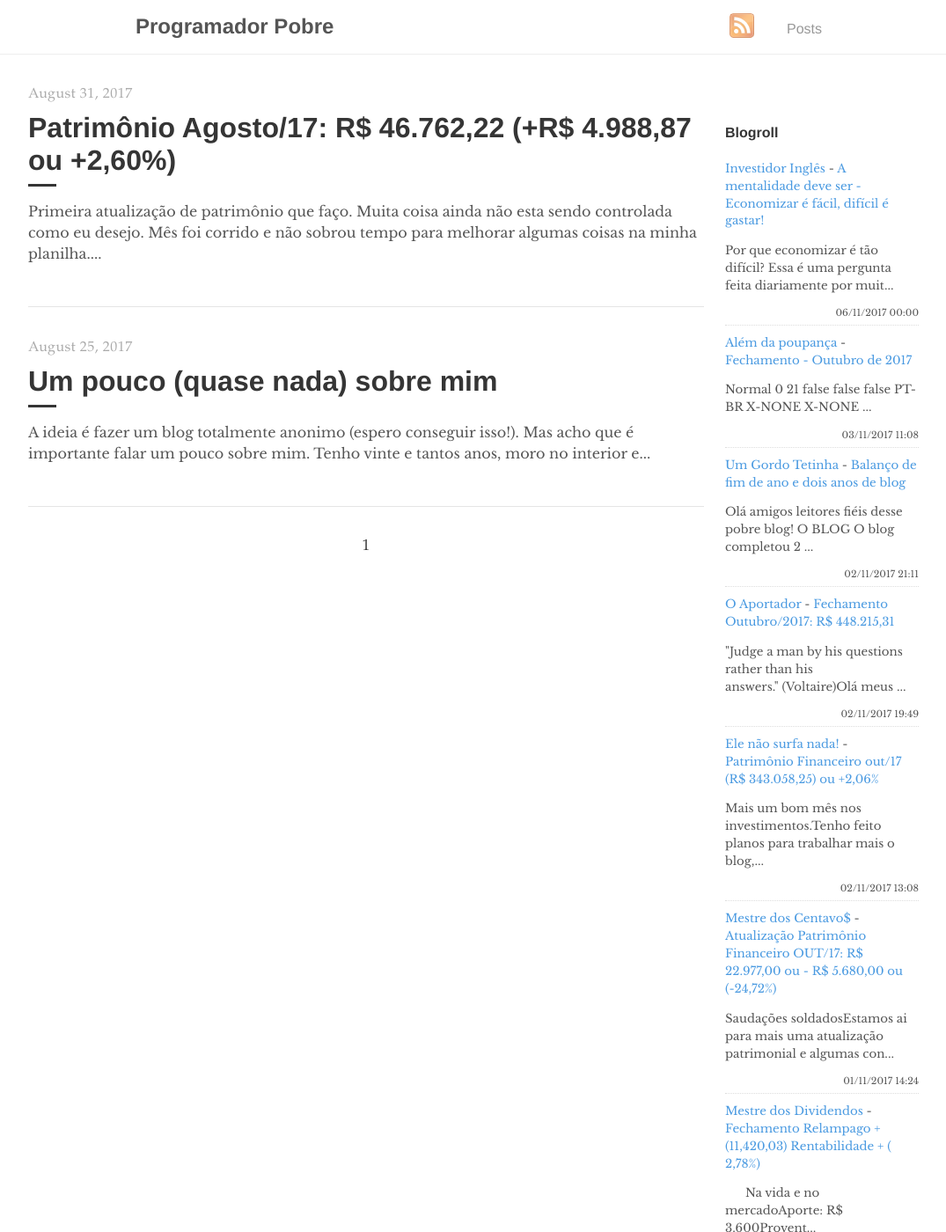
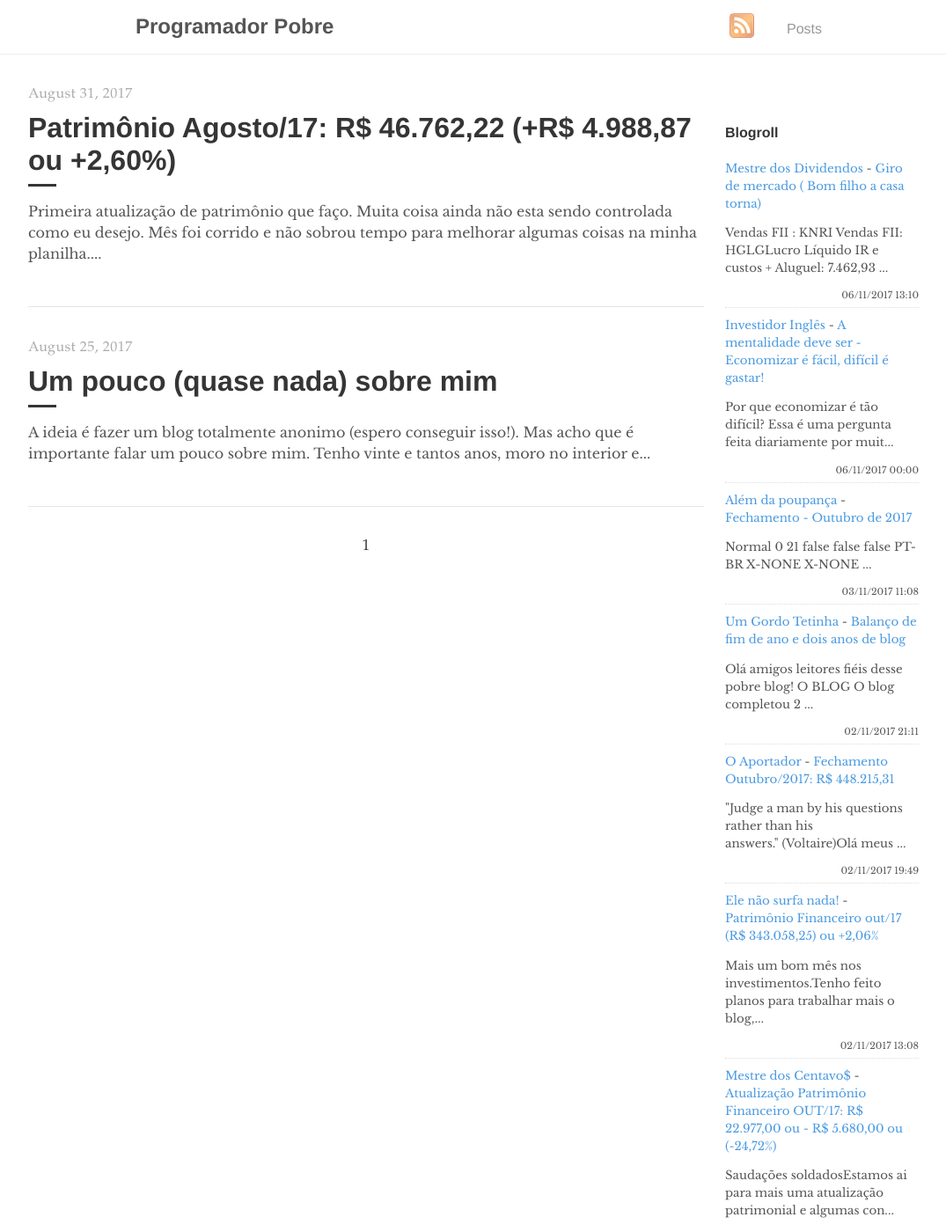
Before and after one commit to programadorpobre/programadorpobre.github.io, a Jekyll site: the page built from index.html, in a window 1280 px wide and 1400 px high. Shown: the whole window at 88% size, without its empty margins (96-1171 px from the left). Built offline with Jekyll 4.4.1, drawn with Linux system fonts in a browser that asks for light colours; the list of posts is cut into pages by our own code; comment, search, counter and statistics services are not loaded.

Commit message:
[ci skip] travis #94

```diff
--- a/_includes/feed-entries.html
+++ b/_includes/feed-entries.html
@@ -1,3 +1,8 @@
+<div class="feed-entry">
+    <a class="feed-entry-site-name" href="http://mestredosdividendos.blogspot.com/">Mestre dos Dividendos</a> - <a class="feed-entry-title" href="http://mestredosdividendos.blogspot.com/2017/11/giro-de-mercado-bom-filho-casa-torna.html">Giro de mercado ( Bom filho a casa torna)</a>
+    <p class="feed-entry-summary">Vendas FII : KNRI Vendas FII: HGLGLucro Líquido IR e custos + Aluguel: 7.462,93 ...</p>
+    <time datetime="2017-11-06T13:10:00.001-08:00">06/11/2017 13:10</time>
+</div>
 <div class="feed-entry">
     <a class="feed-entry-site-name" href="http://investidoringles.blogspot.com/">Investidor Inglês</a> - <a class="feed-entry-title" href="http://investidoringles.blogspot.com/2017/11/por-que-economizar-e-tao-dificil.html">A mentalidade deve ser - Economizar é fácil, difícil é gastar!</a>
     <p class="feed-entry-summary">Por que economizar é tão difícil? Essa é uma pergunta feita diariamente por muit...</p>
@@ -29,11 +34,6 @@
     <time datetime="2017-11-01T14:24:00.000-07:00">01/11/2017 14:24</time>
 </div>
 <div class="feed-entry">
-    <a class="feed-entry-site-name" href="http://mestredosdividendos.blogspot.com/">Mestre dos Dividendos</a> - <a class="feed-entry-title" href="http://mestredosdividendos.blogspot.com/2017/10/fechamento-relampago-1142003.html">Fechamento Relampago + (11,420,03) Rentabilidade + ( 2,78%)</a>
-    <p class="feed-entry-summary">&nbsp;&nbsp;&nbsp;&nbsp;&nbsp; Na vida e no mercadoAporte: R$&nbsp; 3.600Provent...</p>
-    <time datetime="2017-10-31T15:25:00.000-07:00">31/10/2017 15:25</time>
-</div>
-<div class="feed-entry">
     <a class="feed-entry-site-name" href="http://bonsdividendos.blogspot.com/">Dividendos</a> - <a class="feed-entry-title" href="http://bonsdividendos.blogspot.com/2017/10/dividendos-klabin-ii.html">Dividendos Klabin II</a>
     <p class="feed-entry-summary">Bom dia Pessoal,Recebi hoje a informação sobre o novo pagamento dos dividendos s...</p>
     <time datetime="2017-10-31T06:56:00.000-07:00">31/10/2017 06:56</time>
```
